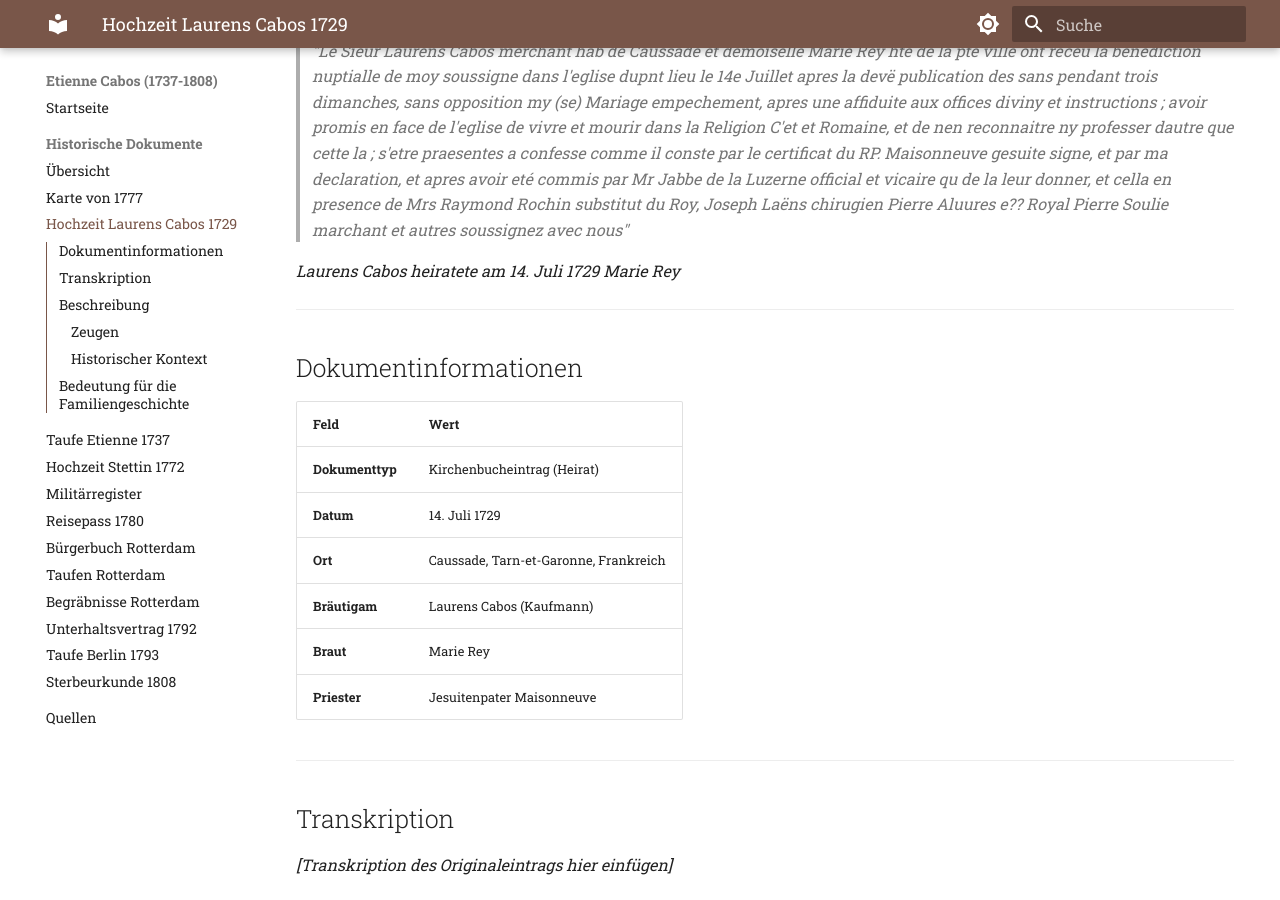
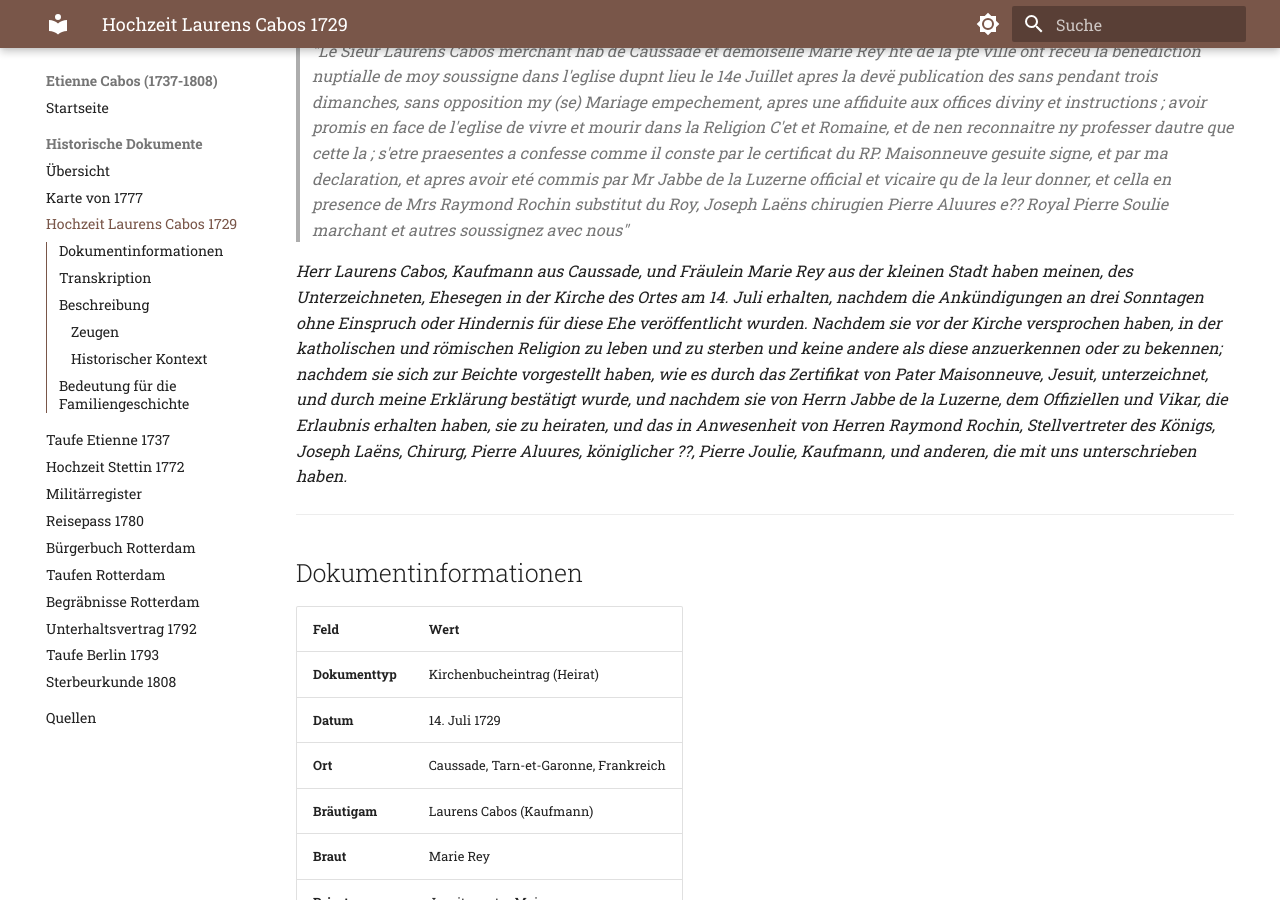
Before and after one commit to ccabos/Etienne, an MkDocs documentation site: the page built from docs/dokumente/hochzeit-laurens-1729.md, in a window 1280 px wide and 900 px high, scrolled down 1267 px. Built offline with MkDocs 1.6.1 and Material for MkDocs 9.7.7, drawn with Linux system fonts in a browser that asks for light colours.

Commit message:
Add German translation to Hochzeit 1729 caption

```diff
--- a/docs/dokumente/hochzeit-laurens-1729.md
+++ b/docs/dokumente/hochzeit-laurens-1729.md
@@ -4,7 +4,7 @@
 
 > *"Le Sieur Laurens Cabos merchant hab de Caussade et demoiselle Marie Rey hte de la pte ville ont receu la benediction nuptialle de moy soussigne dans l'eglise dupnt lieu le 14e Juillet apres la devë publication des sans pendant trois dimanches, sans opposition my (se) Mariage empechement, apres une affiduite aux offices diviny et instructions ; avoir promis en face de l'eglise de vivre et mourir dans la Religion C'et et Romaine, et de nen reconnaitre ny professer dautre que cette la ; s'etre praesentes a confesse comme il conste par le certificat du RP. Maisonneuve gesuite signe, et par ma declaration, et apres avoir eté commis par Mr Jabbe de la Luzerne official et vicaire qu de la leur donner, et cella en presence de Mrs Raymond Rochin substitut du Roy, Joseph Laëns chirugien Pierre Aluures e?? Royal Pierre Soulie marchant et autres soussignez avec nous"*
 
-*Laurens Cabos heiratete am 14. Juli 1729 Marie Rey*
+*Herr Laurens Cabos, Kaufmann aus Caussade, und Fräulein Marie Rey aus der kleinen Stadt haben meinen, des Unterzeichneten, Ehesegen in der Kirche des Ortes am 14. Juli erhalten, nachdem die Ankündigungen an drei Sonntagen ohne Einspruch oder Hindernis für diese Ehe veröffentlicht wurden. Nachdem sie vor der Kirche versprochen haben, in der katholischen und römischen Religion zu leben und zu sterben und keine andere als diese anzuerkennen oder zu bekennen; nachdem sie sich zur Beichte vorgestellt haben, wie es durch das Zertifikat von Pater Maisonneuve, Jesuit, unterzeichnet, und durch meine Erklärung bestätigt wurde, und nachdem sie von Herrn Jabbe de la Luzerne, dem Offiziellen und Vikar, die Erlaubnis erhalten haben, sie zu heiraten, und das in Anwesenheit von Herren Raymond Rochin, Stellvertreter des Königs, Joseph Laëns, Chirurg, Pierre Aluures, königlicher ??, Pierre Joulie, Kaufmann, und anderen, die mit uns unterschrieben haben.*
 
 ---
 
```
